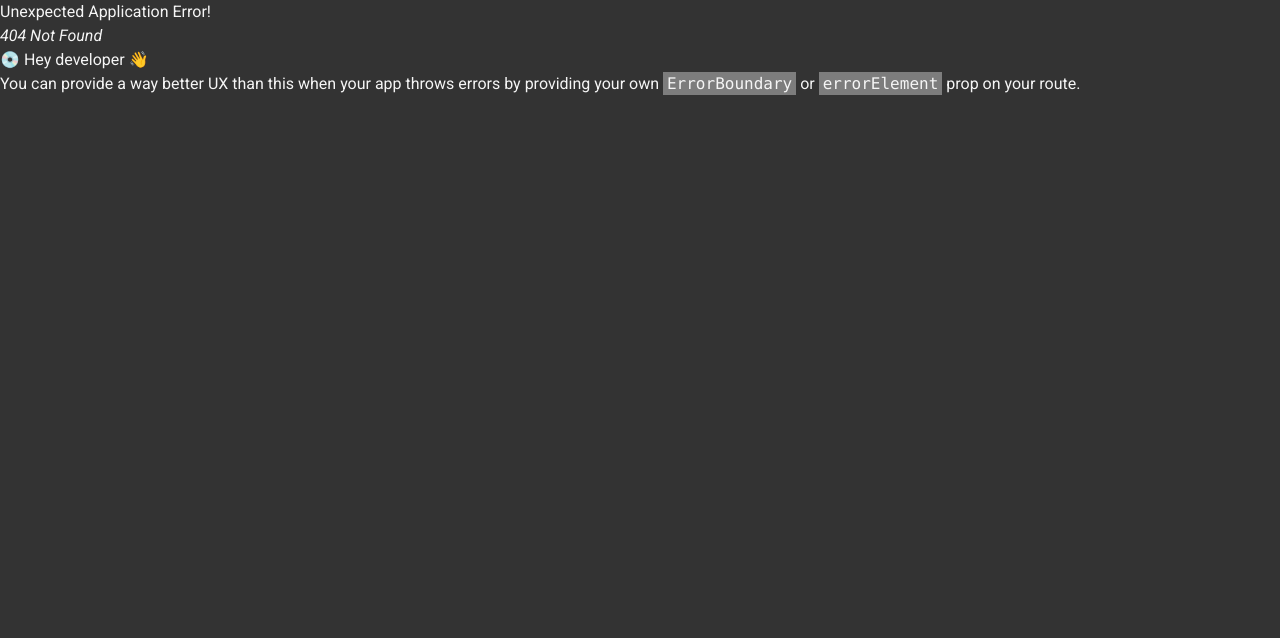
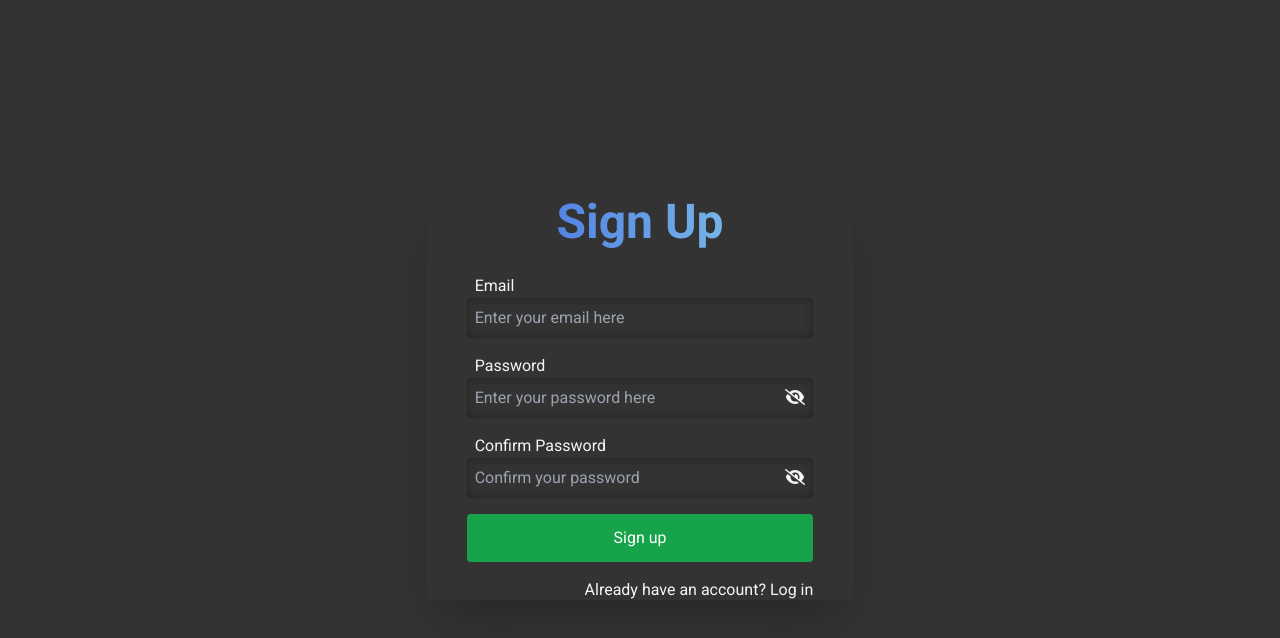
Before and after one commit to shakib-mia/wifi-user-management-fe, a React (Vite) app: page /signup in a window 1280 px wide. Before the commit this address had no page. Shown: the top 638 px of the page. Built offline with nearby package versions, Linux system fonts and the light colour scheme.

Commit message:
register done

```diff
--- a/package.json
+++ b/package.json
@@ -10,6 +10,9 @@
     "preview": "vite preview"
   },
   "dependencies": {
+    "@fortawesome/fontawesome-svg-core": "^6.4.2",
+    "@fortawesome/free-solid-svg-icons": "^6.4.2",
+    "@fortawesome/react-fontawesome": "^0.2.0",
     "axios": "^1.5.0",
     "localforage": "^1.10.0",
     "match-sorter": "^6.3.1",
@@ -30,6 +33,7 @@
     "eslint-plugin-react-refresh": "^0.4.3",
     "postcss": "^8.4.29",
     "tailwindcss": "^3.3.3",
-    "vite": "^4.4.5"
+    "vite": "^4.4.5",
+    "vite-plugin-babel-macros": "^1.0.6"
   }
 }
--- a/src/components/AddUserModal/AddUserModal.jsx
+++ b/src/components/AddUserModal/AddUserModal.jsx
@@ -23,7 +23,7 @@ const AddUserModal = ({ showAddUserModal }) => {
 
 
         axios.post(backendUrl + 'users/', formData, config).then(res => {
-            if (res.data.acknowledged) {
+            if (res.data.insertedId.length) {
                 setUpdate(`${e.target.username.value} added successfully`);
                 showAddUserModal(false);
                 toast.success(`${e.target.username.value} added successfully`);
--- a/src/components/InputField/InputField.jsx
+++ b/src/components/InputField/InputField.jsx
@@ -1,10 +1,26 @@
+import { faEye, faEyeSlash } from '@fortawesome/free-solid-svg-icons';
+import { FontAwesomeIcon } from "@fortawesome/react-fontawesome";
 import PropTypes from 'prop-types'
+import { useState } from 'react';
 
 const InputField = ({ id, label, placeholder, type, name, required, value, onChange, containerClassName }) => {
+    const [show, setShow] = useState(false);
     return (
         <div className={containerClassName}>
             <label className='ml-2' htmlFor={id}>{label}</label>
-            <input required={required} className='bg-transparent w-full p-2 focus:outline-none rounded placeholder:text-base shadow-[inset_0_0_10px_#222] text-white' id={id} placeholder={placeholder} type={type} name={name} value={value} onChange={onChange} />
+            <div className='relative'>
+                {type !== 'password'
+                    ?
+                    <input required={required} className='bg-transparent w-full p-2 focus:outline-none rounded placeholder:text-base shadow-[inset_0_0_10px_#222] text-white' id={id} placeholder={placeholder} type={type} name={name} value={value} onChange={onChange} />
+                    :
+                    <input required={required} className='bg-transparent w-full p-2 focus:outline-none rounded placeholder:text-base shadow-[inset_0_0_10px_#222] text-white' id={id} placeholder={placeholder} type={show ? "text" : "password"} name={name} value={value} onChange={onChange} />}
+                {type === 'password' && <div className='absolute right-2 top-2'>
+                    <label htmlFor={`pass${id}`}>
+                        <FontAwesomeIcon className='cursor-pointer' icon={show ? faEye : faEyeSlash} />
+                    </label>
+                    <input onChange={e => setShow(e.target.checked)} type="checkbox" className='hidden' id={`pass${id}`} />
+                </div>}
+            </div>
         </div>
     );
 };
--- a/src/components/ListItem/ListItem.jsx
+++ b/src/components/ListItem/ListItem.jsx
@@ -14,8 +14,7 @@ const ListItem = ({ item, setIndex, itemKey }) => {
         // console.log(reply);
         if (reply) {
             axios.delete(backendUrl + 'users/' + item._id).then(res => {
-                // console.log(res);
-                if (res.data.acknowledged) {
+                if (res.data.deletedCount) {
                     setUpdate(!update)
                     toast.success("User Removed successfully")
                 }
--- a/src/constants.js
+++ b/src/constants.js
@@ -1,4 +1,4 @@
-export const backendUrl = "http://192.168.0.108:5000/";
+export const backendUrl = "https://wifi-user-management-be.onrender.com/";
 
 export const config = {
   headers: {
--- a/src/context/UserContextProvider.jsx
+++ b/src/context/UserContextProvider.jsx
@@ -1,6 +1,6 @@
 import { createContext, useEffect, useState } from 'react';
 import PropTypes from 'prop-types'
-import { backendUrl, config } from '../constants';
+import { backendUrl } from '../constants';
 import axios from 'axios';
 
 export const UserContext = createContext();
@@ -13,6 +13,12 @@ export function UserContextProvider({ children }) {
 
 
     useEffect(() => {
+        const config = {
+            headers: {
+                token,
+            },
+        };
+
         if (token) {
             axios.get(`${backendUrl}users`, config).then(({ data }) => {
                 setUsers(data);
--- a/src/main.jsx
+++ b/src/main.jsx
@@ -11,6 +11,8 @@ import { ToastContainer } from 'react-toastify';
 import 'react-toastify/dist/ReactToastify.css';
 import RequireAuth from './RequireAuth';
 import { UserContextProvider } from './context/UserContextProvider';
+import Register from './pages/Register/Register';
+
 
 
 const router = createBrowserRouter([
@@ -23,6 +25,10 @@ const router = createBrowserRouter([
   {
     path: "/login",
     element: <Login />,
+  },
+  {
+    path: "/signup",
+    element: <Register />,
   },
 ]);
 
--- a/src/pages/Login/Login.jsx
+++ b/src/pages/Login/Login.jsx
@@ -3,7 +3,7 @@ import Button from '../../components/Button/Button';
 import InputField from '../../components/InputField/InputField';
 import axios from 'axios';
 import { toast } from 'react-toastify';
-import { useNavigate } from 'react-router-dom';
+import { Link, useNavigate } from 'react-router-dom';
 import { backendUrl } from '../../constants';
 import { UserContext } from '../../context/UserContextProvider';
 
@@ -18,10 +18,11 @@ const Login = () => {
         setProcessing(true);
 
         axios.get(`${backendUrl}login/${e.target.email.value}/${e.target.password.value}`).then(res => {
+            setToken(res.data.token);
+            // console.log(res);
             if (res.data.token) {
                 setProcessing(false);
                 toast.success("Logged in successfully");
-                setToken(res.data.token);
                 localStorage.setItem("token", res.data.token);
                 navigate("/")
             }
@@ -35,10 +36,12 @@ const Login = () => {
     return (
         <form onSubmit={handleSubmit} className='w-screen h-screen flex items-center justify-center'>
             <div className='xl:w-1/3 xl:h-1/2 shadow-2xl p-10 flex flex-col justify-center gap-4'>
+                <h1 className="text-center text-5xl gradient-text font-semibold pb-3">Login</h1>
                 <InputField placeholder='Enter your email here' type='email' id='email' name='email' label='Email' required={true} />
                 <InputField placeholder='Enter your password here' type='password' id='password' name='password' label='Password' required={true} />
                 {/* <input type="submit" value="submit" className='bg-green-700 inline-block py-3 text-white' /> */}
                 <Button processing={processing} type='submit'>{processing ? "Logging in..." : "Log in"}</Button>
+                <p className='text-right'>{"Don't have an account?"} <Link to="/signup">Sign up</Link></p>
             </div>
         </form>
     );
--- /dev/null
+++ b/src/pages/Register/Register.jsx
@@ -0,0 +1,49 @@
+import { useState } from 'react';
+import InputField from '../../components/InputField/InputField';
+import Button from '../../components/Button/Button';
+import { Link, useNavigate } from 'react-router-dom';
+import { toast } from 'react-toastify';
+import axios from 'axios';
+import { backendUrl } from '../../constants';
+
+const Register = () => {
+    const [processing, setProcessing] = useState(false);
+    const navigate = useNavigate()
+
+    const handleSubmit = e => {
+        e.preventDefault();
+        setProcessing(true)
+
+        if (e.target.password.value === e.target.password2.value) {
+            console.log(e.target.password.value);
+
+            const formData = {
+                email: e.target.email.value,
+                password: e.target.password.value
+            }
+
+            axios.post(`${backendUrl}signup`, formData).then(res => {
+                if (res.data.insertedCount) {
+                    setProcessing(false)
+                    navigate("/login")
+                }
+            })
+        } else {
+            toast.warn("password didn't match")
+        }
+    }
+
+    return <form onSubmit={handleSubmit} className='w-screen h-screen flex items-center justify-center'>
+        <div className='xl:w-1/3 xl:h-1/2 shadow-2xl p-10 flex flex-col justify-center gap-4'>
+            <h1 className="text-center text-5xl gradient-text font-semibold pb-3">Sign Up</h1>
+            <InputField placeholder='Enter your email here' type='email' id='email' name='email' label='Email' required={true} />
+            <InputField placeholder='Enter your password here' type='password' id='password' name='password' label='Password' required={true} />
+            <InputField placeholder='Confirm your password' type='password' id='password2' name='password2' label='Confirm Password' required={true} />
+            {/* <input type="submit" value="submit" className='bg-green-700 inline-block py-3 text-white' /> */}
+            <Button processing={processing} type='submit'>{processing ? "Signing up..." : "Sign up"}</Button>
+            <p className='text-right'>{"Already have an account?"} <Link to="/login">Log in</Link></p>
+        </div>
+    </form>;
+};
+
+export default Register;
--- a/vite.config.js
+++ b/vite.config.js
@@ -1,9 +1,10 @@
+import macrosPlugin from "vite-plugin-babel-macros";
 import { defineConfig } from "vite";
 import react from "@vitejs/plugin-react";
 
 // https://vitejs.dev/config/
 export default defineConfig({
-  plugins: [react()],
+  plugins: [react(), macrosPlugin()],
   server: {
     host: true,
   },
```
Also changed, not shown: 1 other file (tests, documents, lock files or other folders).
